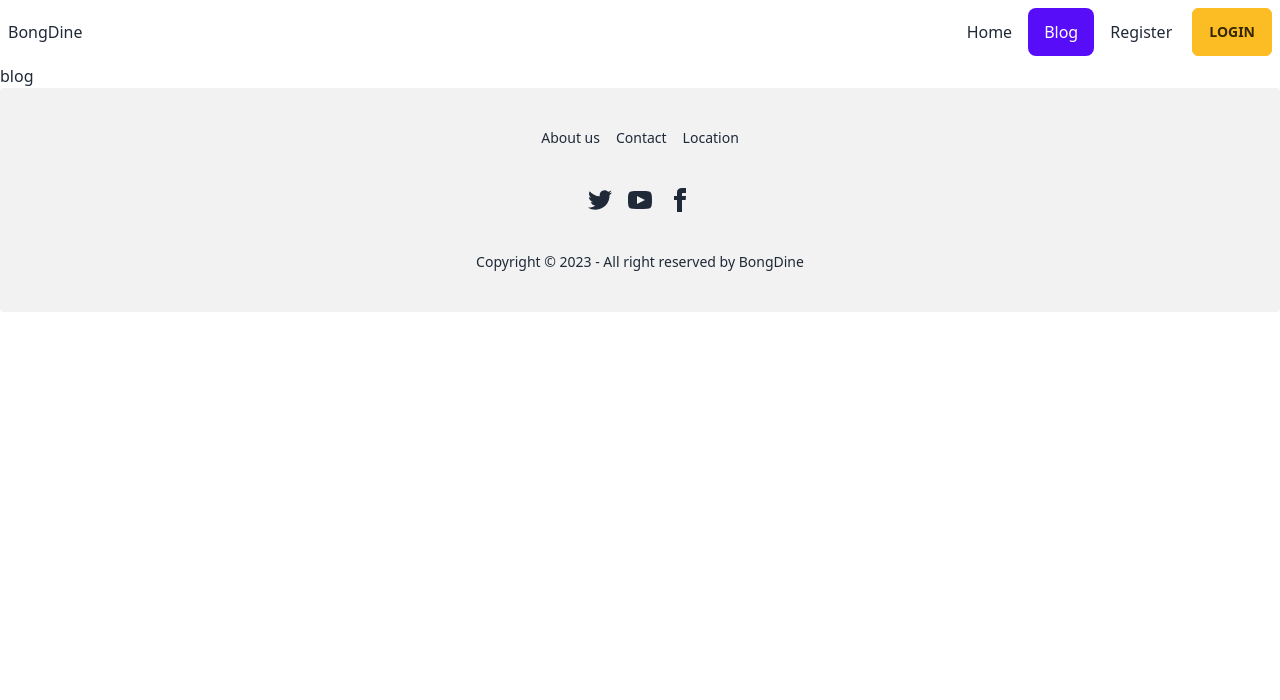
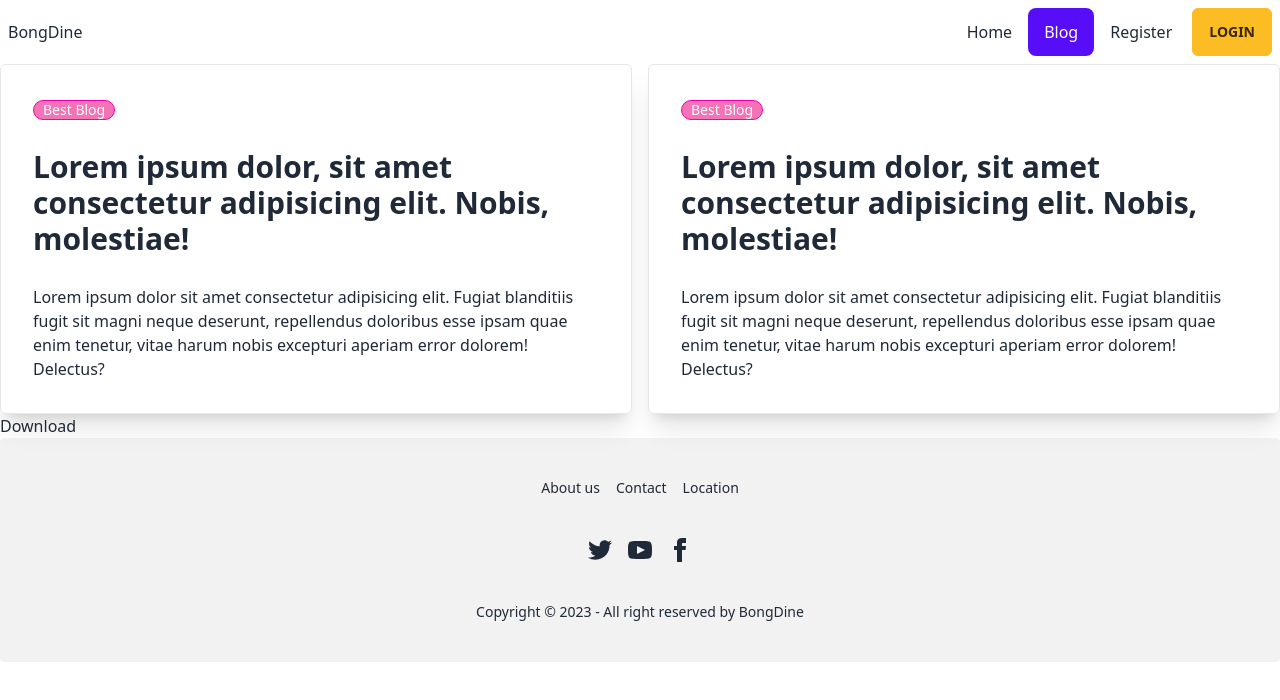
Before and after one commit to DevRowdra/chef-recipe-hunter-client-side, a React (Vite) app: page /blog in a window 1280 px wide. Shown: the top 700 px of the page. Built offline with nearby package versions, Linux system fonts and the light colour scheme; no server answers.

Commit message:
blog dowenload button add

```diff
--- a/package.json
+++ b/package.json
@@ -12,6 +12,8 @@
   "dependencies": {
     "daisyui": "^2.51.6",
     "firebase": "^9.21.0",
+    "html2canvas": "^1.4.1",
+    "jspdf": "^2.5.1",
     "localforage": "^1.10.0",
     "match-sorter": "^6.3.1",
     "react": "^18.2.0",
--- a/src/component/Pages/Blog.jsx
+++ b/src/component/Pages/Blog.jsx
@@ -1,11 +1,70 @@
 import React from 'react';
+import {useState} from 'react';
+import html2canvas from 'html2canvas';
+import jsPDF from 'jspdf';
 
 const Blog = () => {
-    return (
-        <div>
-            <h1>blog</h1>
+
+    const [loader, setLoader] = useState(false);
+
+    const downloadPDF = () =>{
+      const capture = document.querySelector('#blog');
+      setLoader(true);
+      html2canvas(capture).then((canvas)=>{
+        const imgData = canvas.toDataURL('img/png');
+        const doc = new jsPDF('p', 'mm', 'a3');
+        const componentWidth = doc.internal.pageSize.getWidth();
+        const componentHeight = doc.internal.pageSize.getHeight();
+        doc.addImage(imgData, 'PNG', 0, 0, componentWidth, componentHeight);
+        setLoader(false);
+        doc.save('blog.pdf');
+      })
+    }
+
+
+
+  return (
+    <div>
+      <div
+        className="grid grid-cols-2 gap-4"
+        id="blog"
+      >
+        <div className='border rounded-md shadow-xl p-8'>
+        <div className="badge badge-secondary bg-pink-400">Best Blog</div>
+        <h1 className='my-7 text-3xl font-semibold'>Lorem ipsum dolor, sit amet consectetur adipisicing elit. Nobis, molestiae!</h1>
+          Lorem ipsum dolor sit amet consectetur adipisicing elit. Fugiat
+          blanditiis fugit sit magni neque deserunt, repellendus doloribus esse
+          ipsam quae enim tenetur, vitae harum nobis excepturi aperiam error
+          dolorem! Delectus?
         </div>
-    );
+        <div className='border rounded-md shadow-xl p-8'>
+        <div className="badge badge-secondary bg-pink-400">Best Blog</div>
+        <h1 className='my-7 text-3xl font-semibold'>Lorem ipsum dolor, sit amet consectetur adipisicing elit. Nobis, molestiae!</h1>
+          Lorem ipsum dolor sit amet consectetur adipisicing elit. Fugiat
+          blanditiis fugit sit magni neque deserunt, repellendus doloribus esse
+          ipsam quae enim tenetur, vitae harum nobis excepturi aperiam error
+          dolorem! Delectus?
+        </div>
+
+      </div>
+      <div className="">
+            <div className="">
+              <button
+                className=""
+                onClick={downloadPDF}
+                disabled={!(loader===false)}
+              >
+                {loader?(
+                  <span>Downloading</span>
+                ):(
+                  <span>Download</span>
+                )}
+
+              </button>
+            </div>
+          </div>
+    </div>
+  );
 };
 
 export default Blog;
```
Also changed, not shown: 1 other file (tests, documents, lock files or other folders).
